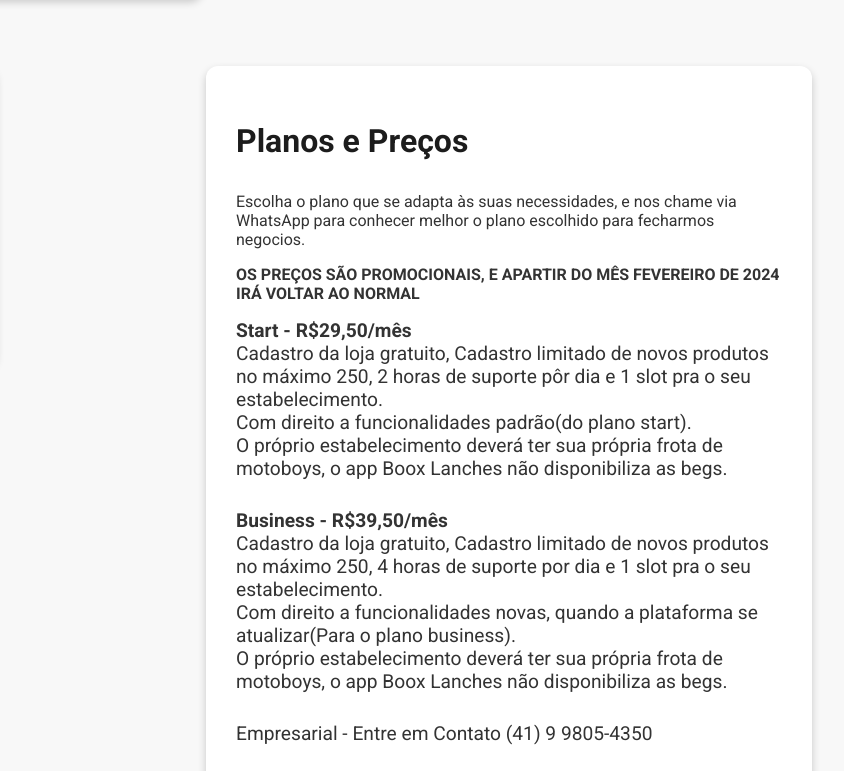
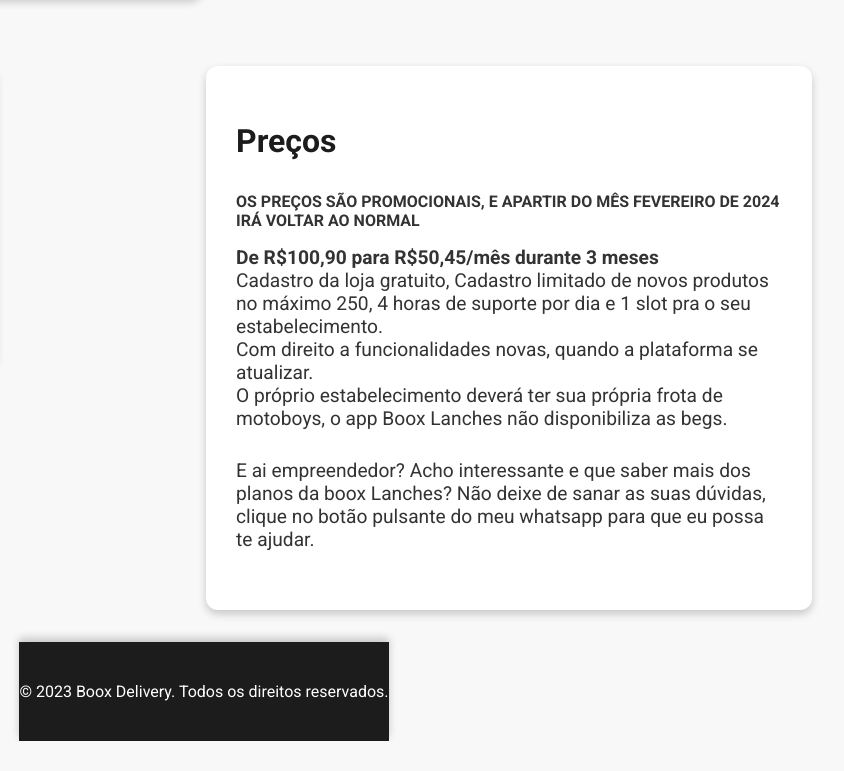
Before and after one commit to andreabrao/pagVendasBooxDelivery, a plain HTML site: page index.html in a window 1280 px wide. Shown: the part 5146-5917 px from the top of the page, 436-1280 px from the left. After the commit the page ends 5887 px from the top, so only its background shows below. Drawn offline with Linux system fonts and the light colour scheme.

Commit message:
Update index.html

```diff
--- a/index.html
+++ b/index.html
@@ -233,17 +233,12 @@
     </div>
 
     <section class="pricing-section" id="pricing">
-      <h2>Planos e Preços</h2>
-      <p>Escolha o plano que se adapta às suas necessidades, e nos chame via WhatsApp para conhecer melhor o plano escolhido para fecharmos negocios.</p>
+      <h2>Preços</h2>
       <p><strong>OS PREÇOS SÃO PROMOCIONAIS, E APARTIR DO MÊS FEVEREIRO DE 2024 IRÁ VOLTAR AO NORMAL</strong></p>
       <ul>
-        <li><strong>Start - R$29,50/mês</strong><br>Cadastro da loja gratuito, Cadastro limitado de novos produtos no máximo 250, 2 horas de suporte pôr dia e 1 slot pra o seu estabelecimento.<br>
-          Com direito a funcionalidades padrão(do plano start).<br>
+        <li><strong>De R$100,90 para R$50,45/mês durante 3 meses</strong><br>Cadastro da loja gratuito, Cadastro limitado de novos produtos no máximo 250, 4 horas de suporte por dia e 1 slot pra o seu estabelecimento.<br>
+          Com direito a funcionalidades novas, quando a plataforma se atualizar.<br>
           O próprio estabelecimento deverá ter sua própria frota de motoboys, o app Boox Lanches não disponibiliza as begs.</li>
-        <li><strong>Business - R$39,50/mês</strong><br>Cadastro da loja gratuito, Cadastro limitado de novos produtos no máximo 250, 4 horas de suporte por dia e 1 slot pra o seu estabelecimento.<br>
-          Com direito a funcionalidades novas, quando a plataforma se atualizar(Para o plano business).<br>
-          O próprio estabelecimento deverá ter sua própria frota de motoboys, o app Boox Lanches não disponibiliza as begs.</li>
-        <li>Empresarial - Entre em Contato (41) 9 9805-4350</li>
         <li>E ai empreendedor? Acho interessante e que saber mais dos planos da boox Lanches? Não deixe de sanar as suas dúvidas, clique no botão pulsante do meu whatsapp para que eu possa te ajudar.</li>
       </ul>
     </section>
```
